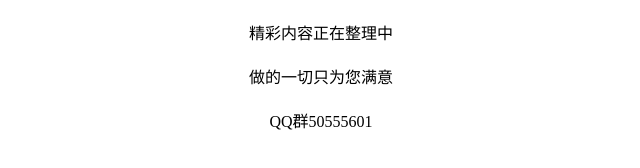
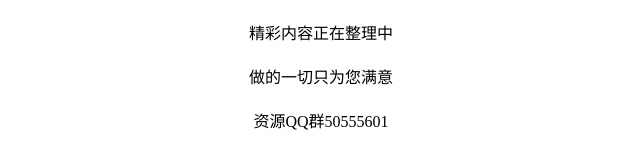
Before and after one commit to zzjizz/zzjizz.github.io, a plain HTML site: page index.html in a window 1280 px wide. Shown: the full height of the page, 319-959 px from the left. Drawn offline with Linux system fonts and the light colour scheme.

Commit message:
Update index.html

```diff
--- a/index.html
+++ b/index.html
@@ -13,7 +13,7 @@
     <div class='wenzi'>
       <div class='biaoti'>精彩内容正在整理中
       <div class='jianjiezi'>做的一切只为您满意
-      <div class='jianjiezi'>QQ群50555601
+      <div class='jianjiezi'>资源QQ群50555601
     </div>
     <div class='anniu'>
     </div>
```
